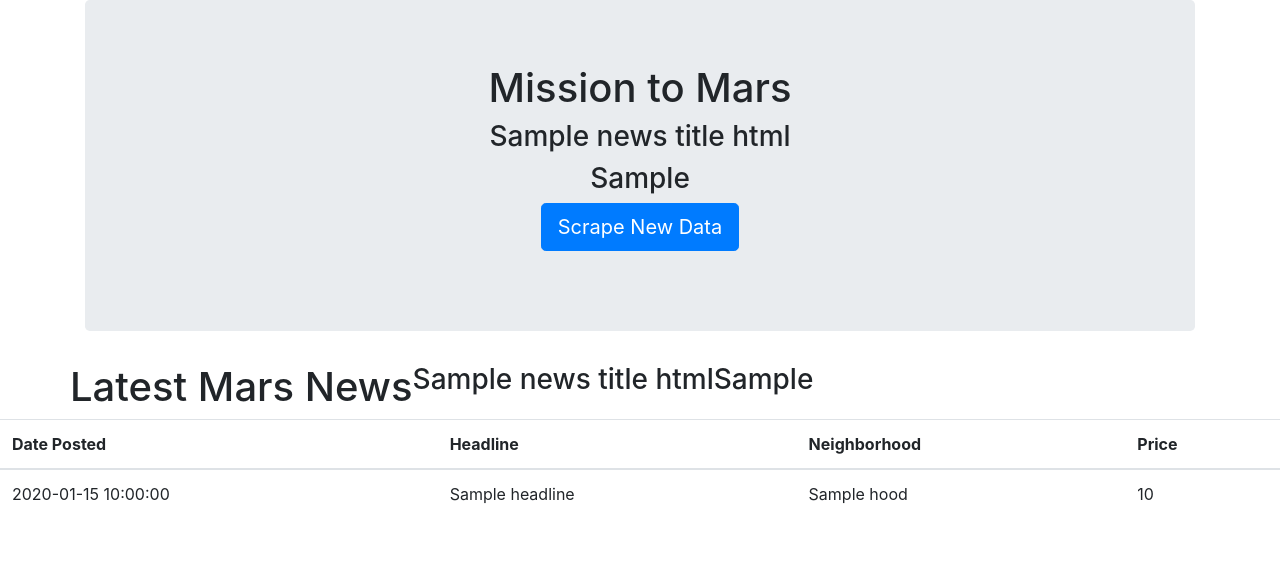
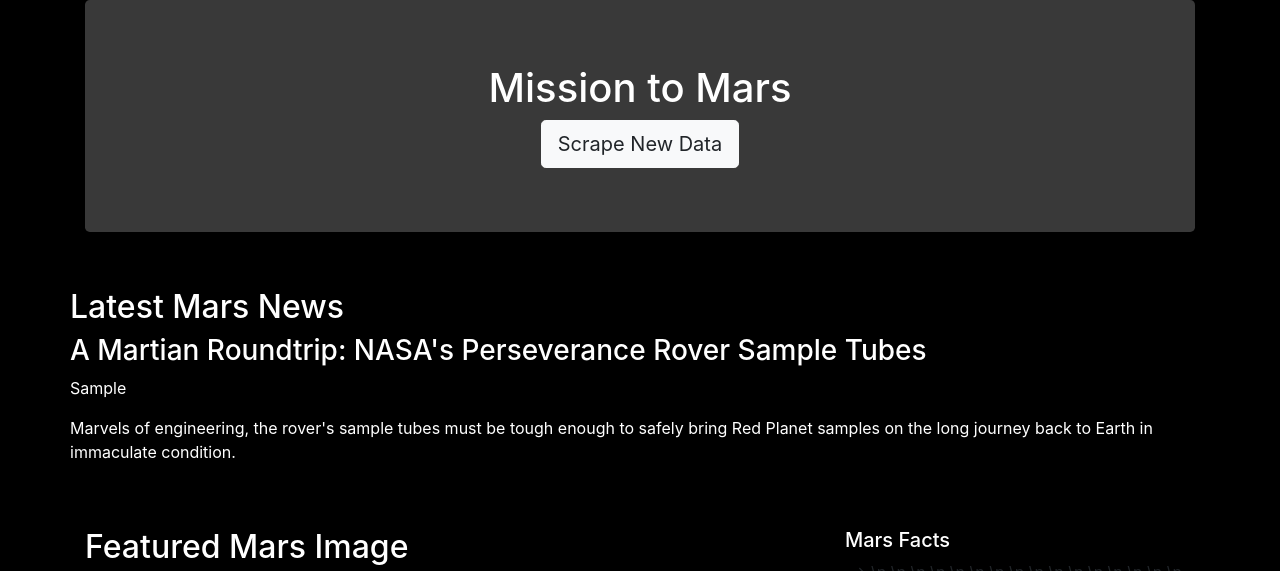
Before and after one commit to vc-adams/Mission_to_Mars_Web_Application, a Python web app: template Missions_to_Mars/templates/index.html in a window 1280 px wide. Shown: the top 571 px of the page. Before the commit the page ends 504 px from the top, so only its background shows below. Run offline with Jinja, Linux system fonts and the light colour scheme; the template is opened without the code that fills it: most values are stand-ins (such as "Sample title", 1, 10 or a date in 2020); some libraries are stand-ins or nearby versions.

Commit message:
Updated the html and CSS files with some test data and styling.

```diff
--- a/Missions_to_Mars/static/style/style.css
+++ b/Missions_to_Mars/static/style/style.css
@@ -0,0 +1,46 @@
+body{
+    background-color: black;
+}
+
+img{
+   width:700px;
+   height: 500px;
+}
+
+h1{
+    color: white;
+    font-size: 200;
+}
+
+h2{
+    color: white;
+}
+
+h3{
+    color: white;
+}
+
+h5{
+    color: white;
+}
+
+p{
+    color: white;
+}
+
+/* th{
+    color: white;
+}
+
+td{
+    color: white;
+} */
+
+table{
+    color: white;
+}
+
+.jumbotron{
+color: #FFFFFF;
+background-color: rgb(57, 57, 57);
+}
--- a/Missions_to_Mars/templates/index.html
+++ b/Missions_to_Mars/templates/index.html
@@ -1,61 +1,127 @@
 <!DOCTYPE html>
+
 <html lang="en">
 
 <head>
     <meta charset="UTF-8">
-    <title>Templates 101</title>
+    <title>Mission to Mars</title>
+    <!-- Link to the Style Sheet for a Jumbotron  -->
     <link rel="stylesheet" href="https://maxcdn.bootstrapcdn.com/bootstrap/4.4.1/css/bootstrap.min.css">
+    <!-- Link to the CSS Style Sheet  -->
+    <link rel="stylesheet" type="text/css" href="../static/style/style.css">
 </head>
 
 <body>
     <div class="container">
         <!-- Jumbotron -->
+        <!-- https://stackoverflow.com/questions/22904102/how-to-change-the-background-color-of-jumbrotron -->
         <div class="jumbotron text-center">
             <h1>Mission to Mars</h1>
-            <h3>{{news_title_html}}</h3>
-            <h3>{{list_of_dicts_html}}</h3>
-            <p><a class="btn btn-primary btn-lg" href="/scrape" role="button">Scrape New Data</a></p>
+            <a class="btn btn-light btn-lg" href="/scrape" role="button">Scrape New Data</a>
         </div>
 
-        <div class="row" id="mars_info">
-            <h1>Latest Mars News</h1>
-            <h3>{{news_title_html}}</h3>
-            <h3>{{list_of_dicts_html}}</h3>
+        <br>
+
+        <!-- Lastest Mars News -->
+        <div class="Lastest Mars News">
+
+            <!-- Header-Lastest Mars News -->
+            <div class="row" id="Header-Lastest Mars News">
+                <h2>Latest Mars News</h2>
+            </div>
+
+            <!-- Title-Lastest Mars News -->
+            <div class="row" id="Title-Lastest Mars News">
+                <!-- <h3>{{news_title_html}}</h3> -->
+                <h3>A Martian Roundtrip: NASA's Perseverance Rover Sample Tubes</h3>
+            </div>
+
+            <!-- Paragraph-Lastest Mars News -->
+            <div class="row" id="Paragraph-Lastest Mars News">
+                <p>{{list_of_dicts_html}}</p>
+                <p>Marvels of engineering, the rover's sample tubes must be tough enough to safely bring Red Planet
+                    samples on the long journey back to Earth in immaculate condition.</p>
             </div>
 
         </div>
 
-    <!-- Craigslist Listings -->
+
+        <br>
+        <br>
+
+        <!-- Featured Mars Image and Mars Facts -->
         <div class="row" id="craiglist-listings">
-        <div class="col-md-12">
-            <table class="table">
-                <thead>
-                    <tr>
-                        <th scope="col">Date Posted</th>
-                        <th scope="col">Headline</th>
-                        <th scope="col">Neighborhood</th>
-                        <th scope="col">Price</th>
-                    </tr>
-                </thead>
-                <tbody>
 
-                    <!-- Within the table body, create a new table row (<tr>) for each
-              player in our database. -->
-                    {% for listing in listing_results %}
-                    <tr>
-                        <td>{{ listing.date }}</td>
-                        <td>{{ listing.headline }}</td>
-                        <td>{{ listing.hood }}</td>
-                        <td>{{ listing.price }}</td>
-                    </tr>
-                    {% endfor %}
+            <!-- Featured Mars Image -->
+            <div class="col-md-8">
 
-                </tbody>
-            </table>
+                <h2>Featured Mars Image</h2>
+                <article>
+                    <a href="https://www.jpl.nasa.gov/spaceimages/images/largesize/PIA14400_hires.jpg" target="_blank">
+                        <img id="img" src=https://www.jpl.nasa.gov/spaceimages/images/largesize/PIA14400_hires.jpg
+                            alt="Featured Mars Image">
+                    </a>
+                </article>
+            </div>
+
+            <!-- Featured Mars Image -->
+            <div class="col-md-4">
+                <h5>Mars Facts</h5>
+                <!-- <table class="table">
+                    <!-- Table Header -->
+                <!-- <thead> -->
+                <!-- <tr> -->
+                <!-- <th scope="col"></th> -->
+                <!-- <th scope="col">Mars</th> -->
+                <!-- </tr> -->
+                <!-- </thead> -->
+                <!-- Table Body -->
+                <!-- <tbody> -->
+
+                <!-- Within the table body, create a new table row (<tr>) for each player in our database. -->
+                <!-- {% for listing in listing_results %} -->
+                <!-- Row One Table  -->
+                <!-- <tr> -->
+                <!-- <td>Description</td> -->
+                <!-- <td></td> -->
+                <!-- <td>{{ listing.date }}</td>
+                            <td>{{ listing.headline }}</td> -->
+                <!-- </tr> -->
+                <!-- <tr> -->
+                <!-- <td>Diameter:</td> -->
+                <!-- <td>6,792 km</td> -->
+                <!-- <td>{{ listing.date }}</td>
+                             <td>{{ listing.headline }}</td> -->
+                <!-- </tr> -->
+                <!-- {% endfor %} -->
+
+                <!-- </tbody> -->
+                <!-- </table> --> -->
+
+
+                <table border="1" class="dataframe">\n <thead>\n <tr style="text-align: right;">\n <th></th>\n <th>0
+                            </th>\n <th>1</th>
+                            \n </tr>\n </thead>\n <tbody>\n <tr>\n <th>0</th>\n <td>Equatorial Diameter:</td>\n <td>
+                                6,792 km</td>\n
+                        </tr>\n <tr>\n <th>1</th>\n <td>Polar Diameter:</td>\n <td>6,752 km</td>\n </tr>\n <tr>\n <th>2
+                            </th>\n <td>Mass:
+                            </td>\n <td>6.39 × 10^23 kg (0.11 Earths)</td>\n </tr>\n <tr>\n <th>3</th>\n <td>Moons:</td>
+                            \n <td>2 (Phobos
+                                &amp; Deimos)</td>\n </tr>\n <tr>\n <th>4</th>\n <td>Orbit Distance:</td>\n <td>
+                                227,943,824 km (1.38 AU)
+                            </td>\n </tr>\n <tr>\n <th>5</th>\n <td>Orbit Period:</td>\n <td>687 days (1.9 years)</td>\n
+                        </tr>\n <tr>\n
+                            <th>6</th>\n <td>Surface Temperature:</td>\n <td>-87 to -5 °C</td>\n
+                        </tr>\n <tr>\n <th>7</th>\n <td>First
+                                Record:</td>\n <td>2nd millennium BC</td>\n </tr>\n <tr>\n <th>8</th>\n <td>Recorded By:
+                            </td>\n <td>
+                                Egyptian astronomers</td>\n </tr>\n </tbody>\n</table>
+
+
             </div>
         </div>
 
-
+    </div>
 </body>
 
 </html>
```
Lines whose indentation alone changed are shown as unchanged.
